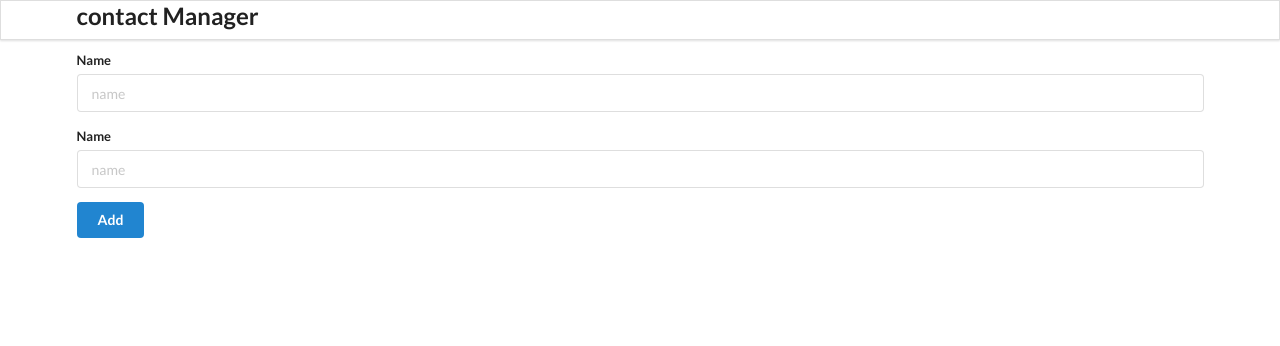
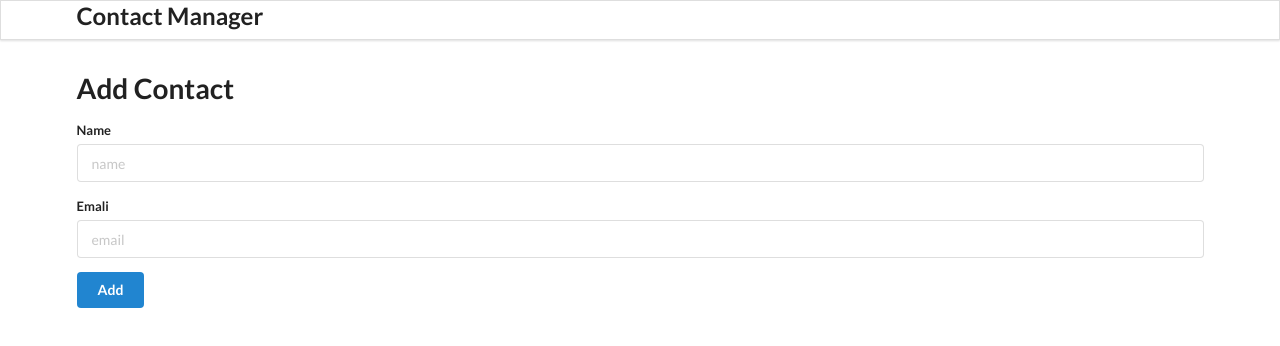
Before and after one commit to vyasan-6-6/Contact-Manager-App, a React (Vite) app: page / in a window 1280 px wide. Shown: the top 346 px of the page. Built offline with nearby package versions, Linux system fonts and the light colour scheme.

Commit message:
fixed ui

```diff
--- a/src/components/AddContact.jsx
+++ b/src/components/AddContact.jsx
@@ -3,21 +3,22 @@ import React, { Component } from 'react'
 export class AddContact extends Component {
   render() {
     return (
-      <div className='ui main'>
+      <div className='ui main' style={{ marginTop: "5rem" }}>
 
-            <h1>Add Contact</h1>
+  <h1>Add Contact</h1>
             <form action="" className='ui form'>
                 <div className='field'>
                     <label htmlFor="">Name</label>
                     <input type="text" name='name' placeholder='name' />
                 </div>
                 <div className='field'>
-                    <label htmlFor="">Name</label>
-                    <input type="text" name='name' placeholder='name' />
+                    <label htmlFor="">Emali</label>
+                    <input type="email" name='email' placeholder='email' />
                 </div>
                 <button className='ui button blue'>Add</button>
             </form>
-        </div>
+</div>
+
 
     )
   }
--- a/src/components/ContactList.jsx
+++ b/src/components/ContactList.jsx
@@ -7,4 +7,4 @@
    )
  }
 
- export default ContactList
+ export default ContactList;
--- a/src/components/Header.jsx
+++ b/src/components/Header.jsx
@@ -1,11 +1,12 @@
 
 const Header = () => {
   return (
-    <div className='ui fixed menu'>
-       <div className="ui container center">
-        <h2>contact Manager</h2>
-       </div>
-    </div>
+   <div className="ui fixed menu">
+  <div className="ui container center aligned">
+    <h2>  Contact Manager</h2>
+  </div>
+</div>
+
   )
 }
 
--- a/src/main.jsx
+++ b/src/main.jsx
@@ -1,5 +1,6 @@
 import { StrictMode } from 'react'
 import { createRoot } from 'react-dom/client'
+import "./index.css"
 import App from './components/App.jsx'
 
 createRoot(document.getElementById('root')).render(
```
